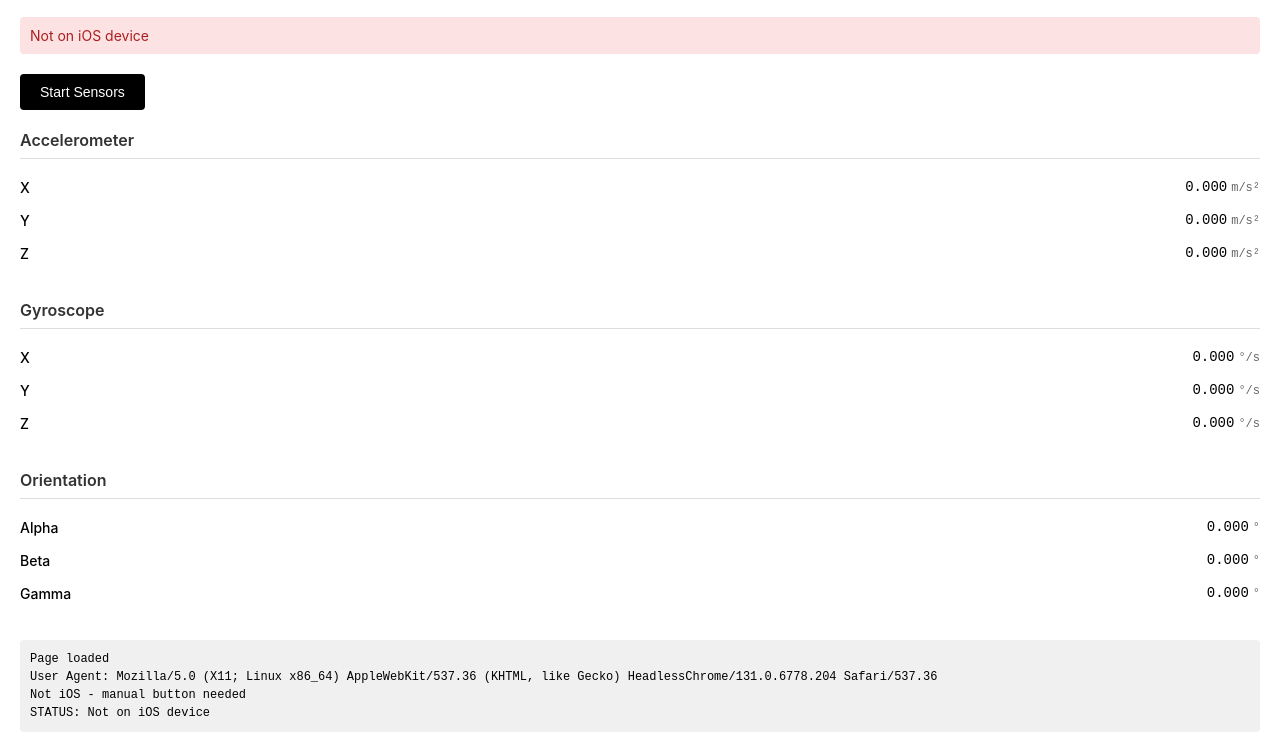
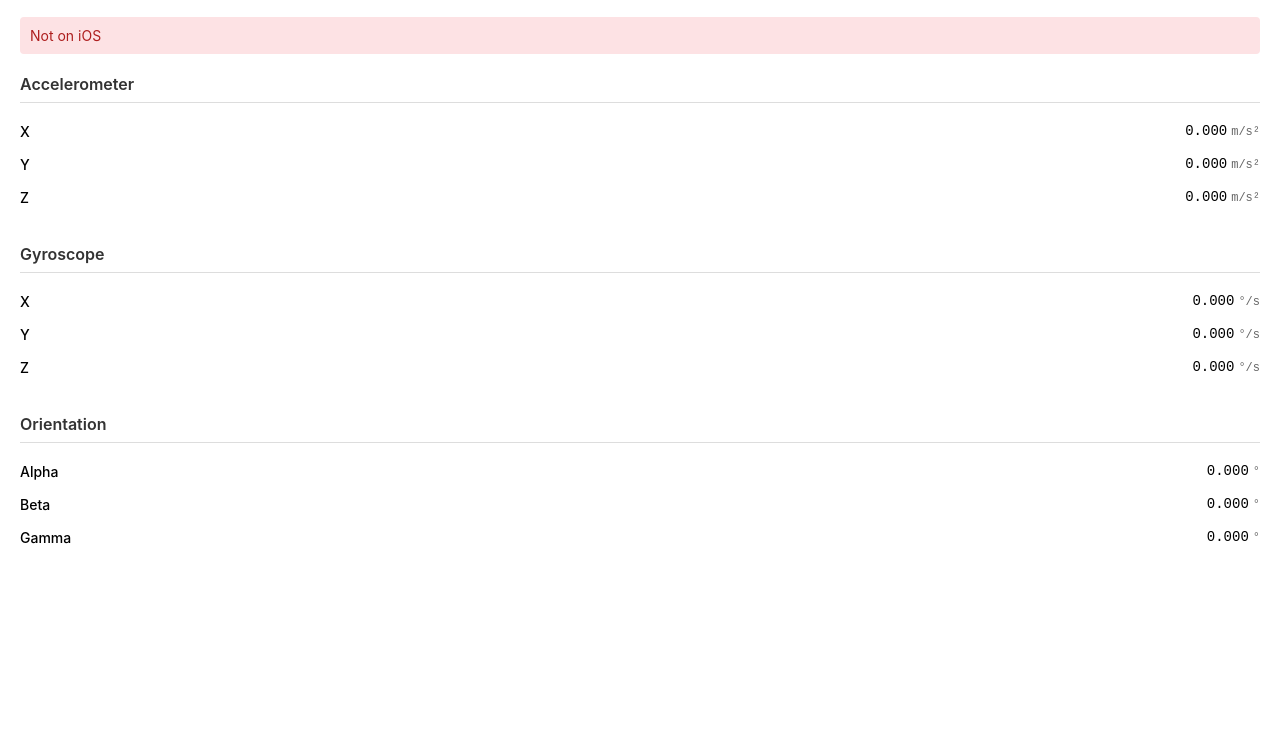
Before and after one commit to simpliarjun/updated_sensors_ui, a plain HTML site: page mobile_sensor_viewer_new.html in a window 1280 px wide. Shown: the part 52-804 px from the top of the page. Drawn offline with Linux system fonts and the light colour scheme.

Commit message:
Complete rewrite: simpler approach, manual button, cache headers

```diff
--- a/mobile_sensor_viewer_new.html
+++ b/mobile_sensor_viewer_new.html
@@ -3,6 +3,9 @@
 <head>
   <meta charset="UTF-8" />
   <meta name="viewport" content="width=device-width, initial-scale=1.0" />
+  <meta http-equiv="cache-control" content="no-cache, no-store, must-revalidate" />
+  <meta http-equiv="pragma" content="no-cache" />
+  <meta http-equiv="expires" content="0" />
   <title>Sensors</title>
   <style>
     * { margin: 0; padding: 0; box-sizing: border-box; }
@@ -12,13 +15,8 @@
       background: #fff;
       color: #000;
     }
-    h1 {
-      font-size: 24px;
-      margin-bottom: 20px;
-    }
-    .section {
-      margin-bottom: 30px;
-    }
+    h1 { font-size: 24px; margin-bottom: 20px; }
+    .section { margin-bottom: 30px; }
     .section h2 {
       font-size: 16px;
       font-weight: 600;
@@ -33,9 +31,7 @@
       padding: 8px 0;
       font-size: 14px;
     }
-    .label {
-      font-weight: 500;
-    }
+    .label { font-weight: 500; }
     .value {
       font-family: monospace;
       text-align: right;
@@ -75,25 +71,13 @@
       cursor: pointer;
       margin-bottom: 20px;
     }
-    button:hover {
-      background: #333;
-    }
-    .debug {
-      background: #f0f0f0;
-      padding: 10px;
-      border-radius: 4px;
-      font-size: 12px;
-      margin-top: 20px;
-      font-family: monospace;
-      max-height: 200px;
-      overflow-y: auto;
-    }
+    button:hover { background: #333; }
   </style>
 </head>
 <body>
   <h1>Sensors</h1>
   <div id="status" class="status waiting">Initializing...</div>
-  <button id="btn" onclick="startSensors()">Start Sensors</button>
+  <button id="btn" onclick="requestPermissions()" style="display:none;">Request Permission</button>
 
   <div class="section">
     <h2>Accelerometer</h2>
@@ -116,22 +100,7 @@
     <div class="row"><span class="label">Gamma</span><span class="value"><span id="gamma">0.000</span><span class="unit">°</span></span></div>
   </div>
 
-  <div class="debug">
-    <div id="logs" style="line-height: 1.5;"></div>
-  </div>
-
   <script>
-    let logs = [];
-    const logEl = document.getElementById('logs');
-
-    function log(msg) {
-      console.log(msg);
-      logs.push(msg);
-      if (logs.length > 20) logs.shift();
-      logEl.innerHTML = logs.map(l => '<div>' + l + '</div>').join('');
-      logEl.scrollTop = logEl.scrollHeight;
-    }
-
     const el = {
       ax: document.getElementById('ax'),
       ay: document.getElementById('ay'),
@@ -146,138 +115,82 @@
       btn: document.getElementById('btn')
     };
 
-    let eventsFired = 0;
-
-    function updateStatus(text, type = 'waiting') {
+    function setStatus(text, type) {
       el.status.textContent = text;
-      el.status.className = 'status ' + type;
-      log('STATUS: ' + text);
+      el.status.className = 'status ' + (type || 'waiting');
     }
 
-    function onDeviceMotion(event) {
-      eventsFired++;
-      log('✓ devicemotion event fired (#' + eventsFired + ')');
-
-      const acc = event.accelerationIncludingGravity;
+    function handleMotion(e) {
+      const acc = e.accelerationIncludingGravity;
       if (acc) {
         el.ax.textContent = (acc.x || 0).toFixed(3);
         el.ay.textContent = (acc.y || 0).toFixed(3);
         el.az.textContent = (acc.z || 0).toFixed(3);
       }
 
-      const rot = event.rotationRate;
+      const rot = e.rotationRate;
       if (rot) {
         el.gx.textContent = (rot.x || 0).toFixed(3);
         el.gy.textContent = (rot.y || 0).toFixed(3);
         el.gz.textContent = (rot.z || 0).toFixed(3);
       }
 
-      updateStatus('✓ Getting Accelerometer & Gyroscope Data', 'ok');
+      setStatus('✓ Active', 'ok');
     }
 
-    function onDeviceOrientation(event) {
-      eventsFired++;
-      log('✓ deviceorientation event fired (#' + eventsFired + ')');
-
-      el.alpha.textContent = (event.alpha || 0).toFixed(1);
-      el.beta.textContent = (event.beta || 0).toFixed(1);
-      el.gamma.textContent = (event.gamma || 0).toFixed(1);
-
-      if (eventsFired === 1) {
-        updateStatus('✓ Getting Orientation Data', 'ok');
-      }
+    function handleOrientation(e) {
+      el.alpha.textContent = (e.alpha || 0).toFixed(1);
+      el.beta.textContent = (e.beta || 0).toFixed(1);
+      el.gamma.textContent = (e.gamma || 0).toFixed(1);
+      setStatus('✓ Active', 'ok');
     }
 
-    async function startSensors() {
-      log('--- START SENSOR REQUEST ---');
-      log('URL: ' + location.href);
-      log('Protocol: ' + location.protocol);
+    function setupListeners() {
+      window.addEventListener('devicemotion', handleMotion, false);
+      window.addEventListener('deviceorientation', handleOrientation, false);
+      el.btn.style.display = 'none';
+      setStatus('Listening... move device', 'waiting');
+    }
 
-      if (location.protocol !== 'https:' && location.hostname !== 'localhost') {
-        updateStatus('ERROR: Must be HTTPS', 'error');
-        log('ERROR: Not HTTPS');
-        return;
-      }
-      log('✓ HTTPS OK');
-
-      log('Checking APIs...');
-      if (typeof DeviceMotionEvent === 'undefined') {
-        log('ERROR: DeviceMotionEvent not available');
-      } else {
-        log('✓ DeviceMotionEvent available');
-      }
-      if (typeof DeviceOrientationEvent === 'undefined') {
-        log('ERROR: DeviceOrientationEvent not available');
-      } else {
-        log('✓ DeviceOrientationEvent available');
-      }
-
-      updateStatus('⏳ Requesting permissions...', 'waiting');
+    async function requestPermissions() {
+      setStatus('Requesting...', 'waiting');
 
       if (typeof DeviceMotionEvent !== 'undefined' && typeof DeviceMotionEvent.requestPermission === 'function') {
-        log('Requesting DeviceMotion permission...');
         try {
-          const result = await DeviceMotionEvent.requestPermission();
-          log('DeviceMotion permission: ' + result);
-          if (result !== 'granted') {
-            log('WARNING: Motion permission not granted');
+          const perm = await DeviceMotionEvent.requestPermission();
+          if (perm !== 'granted') {
+            setStatus('Permission denied', 'error');
+            return;
           }
-        } catch (err) {
-          log('DeviceMotion error: ' + err.message);
+        } catch (e) {
+          console.log('Motion permission error:', e);
         }
-      } else {
-        log('No requestPermission for DeviceMotion (auto-allowed on older iOS)');
       }
 
       if (typeof DeviceOrientationEvent !== 'undefined' && typeof DeviceOrientationEvent.requestPermission === 'function') {
-        log('Requesting DeviceOrientation permission...');
         try {
-          const result = await DeviceOrientationEvent.requestPermission();
-          log('DeviceOrientation permission: ' + result);
-          if (result !== 'granted') {
-            log('WARNING: Orientation permission not granted');
+          const perm = await DeviceOrientationEvent.requestPermission();
+          if (perm !== 'granted') {
+            setStatus('Permission denied', 'error');
+            return;
           }
-        } catch (err) {
-          log('DeviceOrientation error: ' + err.message);
+        } catch (e) {
+          console.log('Orientation permission error:', e);
         }
-      } else {
-        log('No requestPermission for DeviceOrientation (auto-allowed on older iOS)');
       }
 
-      log('Adding event listeners...');
-      window.addEventListener('devicemotion', onDeviceMotion, false);
-      window.addEventListener('deviceorientation', onDeviceOrientation, false);
-
-      log('Listeners added. Waiting for events...');
-      updateStatus('📱 Listening... Move & rotate phone', 'waiting');
-      el.btn.style.display = 'none';
-
-      setTimeout(() => {
-        if (eventsFired === 0) {
-          log('--- NO EVENTS AT 2 SECONDS ---');
-          updateStatus('⏳ No data yet... Try rotating phone', 'waiting');
-        }
-      }, 2000);
-
-      setTimeout(() => {
-        if (eventsFired === 0) {
-          log('--- NO EVENTS AT 5 SECONDS ---');
-          updateStatus('⚠️ Check: Settings > Safari > Motion & Orientation > ON', 'error');
-        }
-      }, 5000);
+      setupListeners();
     }
 
-    log('Page loaded');
-    log('User Agent: ' + navigator.userAgent);
+    const ua = navigator.userAgent;
+    const isIOS = /iPad|iPhone|iPod/.test(ua);
 
-    const isIOS = /iPad|iPhone|iPod/.test(navigator.userAgent);
     if (isIOS) {
-      log('✓ iOS device detected');
-      updateStatus('iOS Ready - Tap button to start', 'waiting');
-      setTimeout(startSensors, 1000);
+      el.btn.style.display = 'block';
+      setStatus('Tap button to enable sensors', 'waiting');
+      setTimeout(requestPermissions, 500);
     } else {
-      log('Not iOS - manual button needed');
-      updateStatus('Not on iOS device', 'error');
+      setStatus('Not on iOS', 'error');
     }
   </script>
 </body>
```
